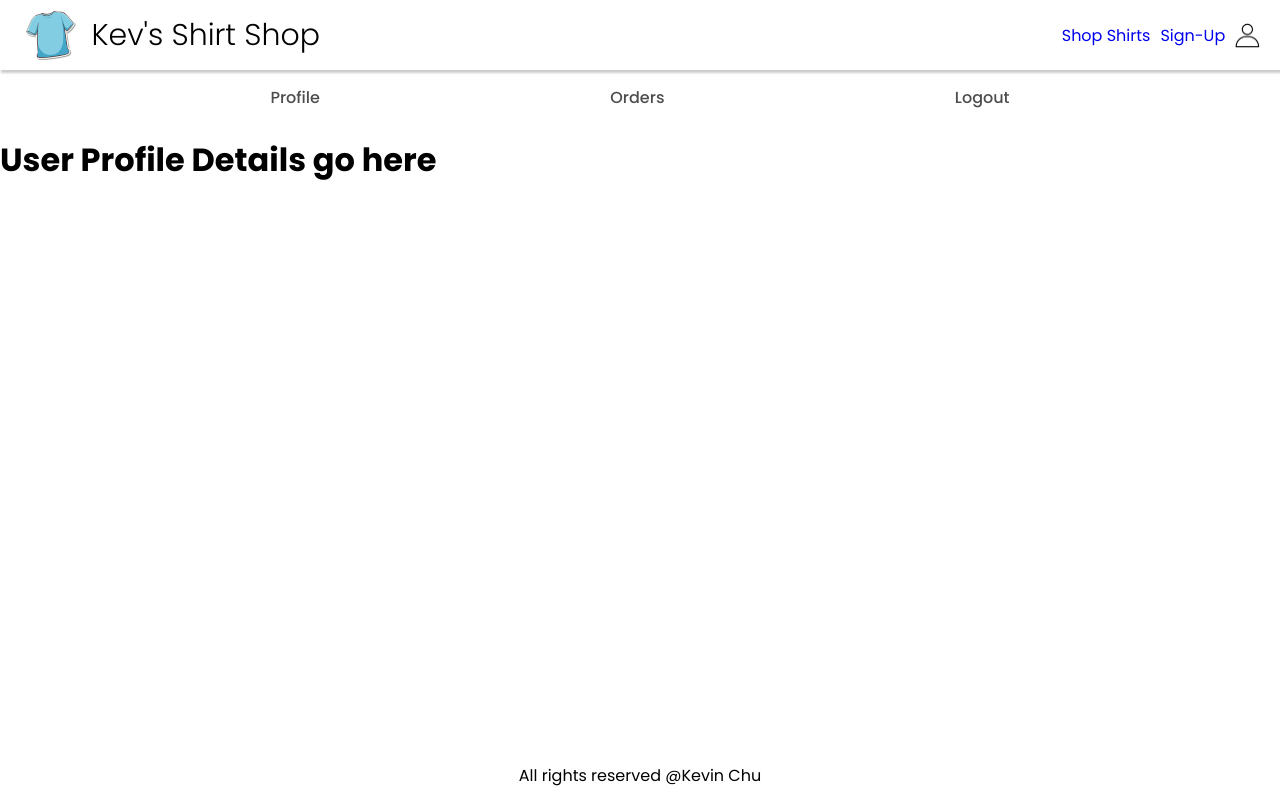
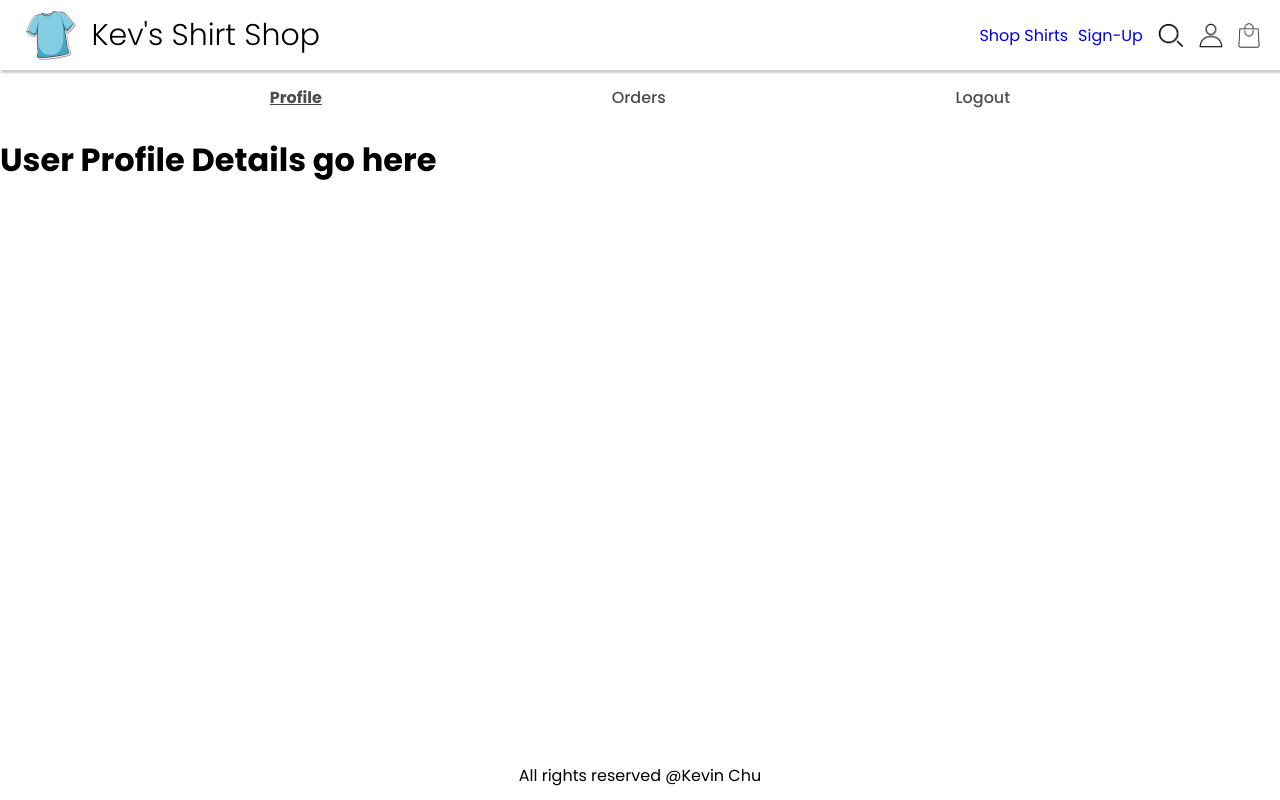
Before and after one commit to chukevh/ecommerce-store, a React (Create React App) app in the folder frontend/: page /user-profile in a window 1280 px wide. Built offline with nearby package versions, Linux system fonts and the light colour scheme.

Commit message:
Added search icon and updated more navlinks

```diff
--- a/frontend/src/components/Header.js
+++ b/frontend/src/components/Header.js
@@ -1,11 +1,17 @@
 import logo from "../images/logo.png"
 import { Link, NavLink } from "react-router-dom"
 import ProfileImg from "../images/profile.png"
+import Cart from "../images/cart.jpg"
+import MagnifyingGlass from "../images/magnifying-glass.png"
 
 export default function Header() {
     const activeStyle = {
         fontWeight: "bold",
         textDecoration: "underline"
+    }
+
+    const activeImgStyle = {
+        transform: 1.2
     }
     return (
         <nav className="nav-items">
@@ -25,9 +31,21 @@ export default function Header() {
                     Sign-Up
                 </NavLink>
                 <Link
+                    to="/search"
+                    className="nav-links-img-container"
+                >
+                    <img src={MagnifyingGlass} className="nav-links-img"/>
+                </Link>
+                <Link
                     to="/user-profile"         className="nav-links-img-container"
                 >
                     <img src={ProfileImg} className="nav-links-img"/>
+                </Link>
+                <Link
+                    to="/cart"
+                    className="nav-links-img-container"
+                >
+                    <img src={Cart} className="nav-links-img"/>
                 </Link>
             </div>
         </nav>
--- a/frontend/src/components/UserProfileLayout.js
+++ b/frontend/src/components/UserProfileLayout.js
@@ -1,12 +1,32 @@
-import { Link, Outlet } from "react-router-dom"
+import { NavLink, Outlet } from "react-router-dom"
 
 export default function UserProfileLayout() {
+    const activeStyle = {
+        fontWeight: "bold",
+        textDecoration: "underline"
+    }
     return (
         <>
             <nav className="user-profile-nav">
-                <Link to="/user-profile/details">Profile</Link>
-                <Link to="/user-profile/orders">Orders</Link>
-                <Link to="/user-profile/logout">Logout</Link>
+                <NavLink
+                    to="/user-profile"
+                    end
+                    style={({ isActive }) => isActive ? activeStyle : null}
+                >
+                    Profile
+                </NavLink>
+                <NavLink
+                    to="/user-profile/orders"
+                    style={({ isActive }) => isActive ? activeStyle : null}
+                >
+                    Orders
+                </NavLink>
+                <NavLink
+                    to="/user-profile/logout"
+                    style={({ isActive }) => isActive ? activeStyle : null}
+                >
+                    Logout
+                </NavLink>
             </nav>
             <Outlet />
         </>
--- a/frontend/src/style.css
+++ b/frontend/src/style.css
@@ -71,14 +71,15 @@ a.nav-text  {
 
 .nav-links-img-container {
     height: 25px;
+    padding-left: 5px;
+}
+
+.nav-links-img-container > img:hover {
+    transform: scale(1.2);
 }
 
 .nav-links-img {
     height: 100%
-}
-
-.nav-links-img-container > img:hover {
-    transform: scale(1.2);
 }
 
 
```
Also changed, not shown: frontend/src/images/cart.jpg, frontend/src/images/magnifying-glass.png (added).
